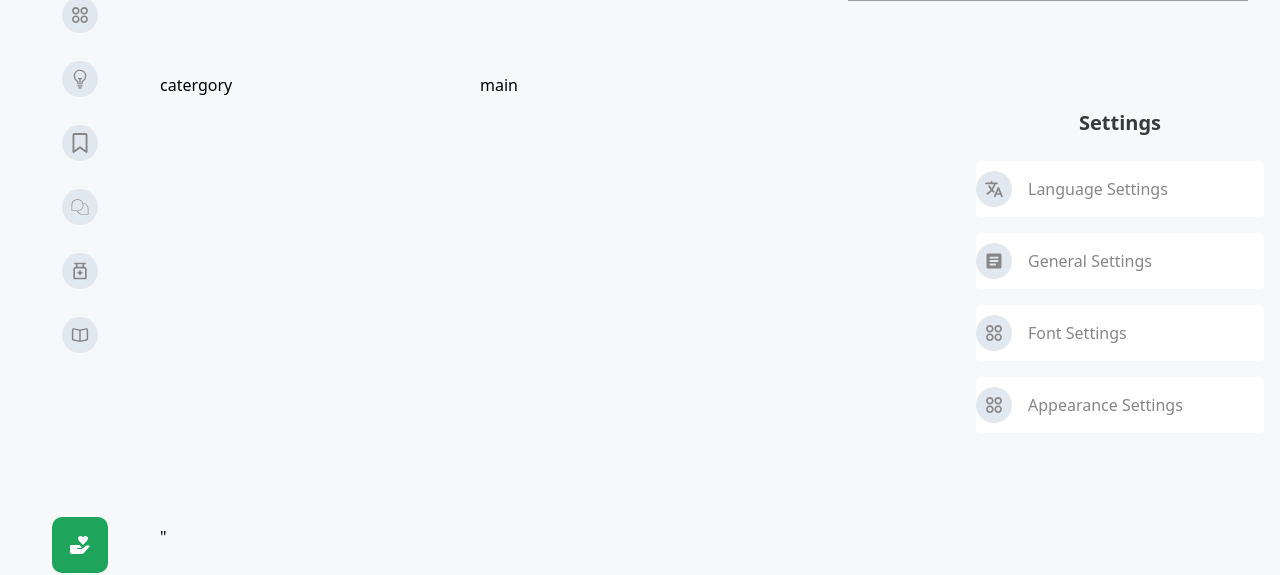
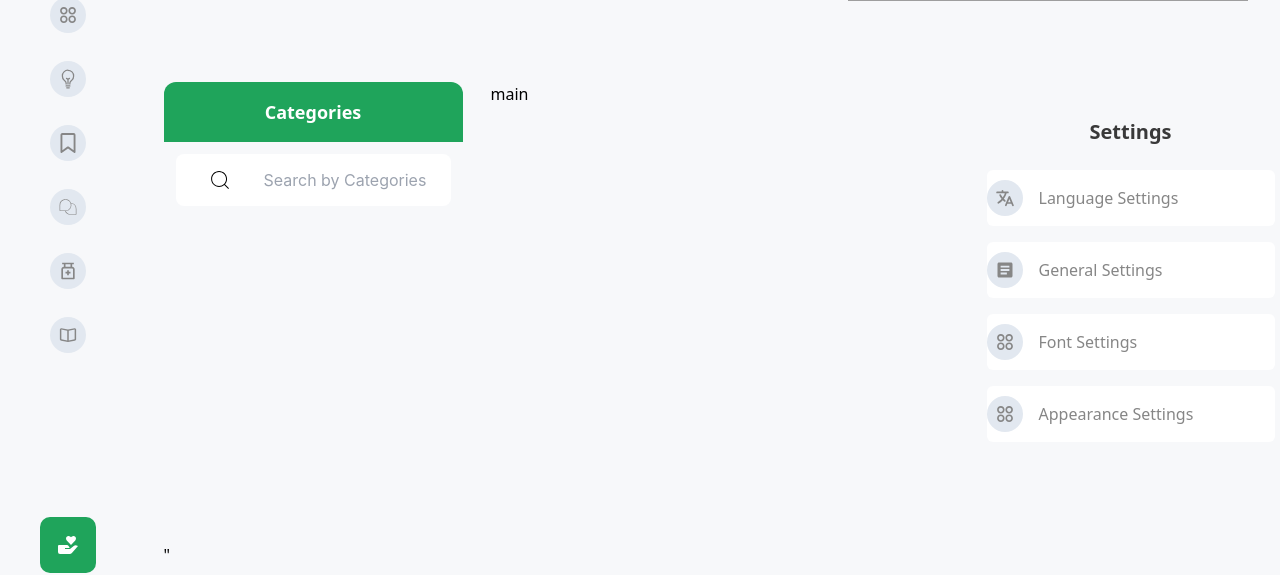
Before and after one commit to Fahim1837/IRD-Assignment, a React (Vite) app: page / in a window 1280 px wide. Shown: the part 315-890 px from the top of the page. Built offline with nearby package versions, Linux system fonts and the light colour scheme; grey boxes are pictures that could not be loaded.

Commit message:
Created Top Button and Search bar of Category

```diff
--- a/src/App.tsx
+++ b/src/App.tsx
@@ -1,3 +1,4 @@
+import Categories from "./components/categories/Categories"
 import NavBar from "./components/navigation/NavBar"
 import Settings from "./components/side bar/Settings"
 import SideBar from "./components/side bar/SideBar"
@@ -5,10 +6,10 @@ import SideBar from "./components/side bar/SideBar"
 function App() {
   	return (
 		<div className="bg-[#F7F8FA]">
-   		<div className="grid grid-cols-8 ">
+   		<div className="grid grid-cols-8 gap-7 ">
 			<div className="row-span-3"><SideBar/></div>
 			<div className="col-span-7 row-span-1 "><NavBar/></div>
-			<div className="col-span-2 ">catergory</div>
+			<div className="col-span-2 "><Categories/></div>
 			<div className="col-span-3 ">main</div>
 			<div className="col-span-2 "><Settings/></div>
 			"
--- /dev/null
+++ b/src/components/categories/Categories.tsx
@@ -0,0 +1,13 @@
+import Search from "./Search"
+import TopButton from "./TopButton"
+
+function Categories() {
+  return (
+    <div>
+        <TopButton/>
+        <Search/>
+    </div>
+  )
+}
+
+export default Categories
--- /dev/null
+++ b/src/components/categories/DuaCard.tsx
@@ -0,0 +1,8 @@
+
+function DuaCard() {
+  return (
+    <div>DuaCard</div>
+  )
+}
+
+export default DuaCard
--- /dev/null
+++ b/src/components/categories/Search.tsx
@@ -0,0 +1,14 @@
+import { CiSearch } from "react-icons/ci"
+
+function Search() {
+  return (
+    <div className="m-3">
+        <div className="flex rounded-lg pl-4 py-1 pr-1 w-full bg-white justify-between gap-4 ">
+               <button className="px-4 py-2.5 rounded-md"><CiSearch size={24}/></button>
+               <input type="text" placeholder="Search by Categories" className="w-full focus:outline-none font-[inter]"/>
+        </div>
+    </div>
+  )
+}
+
+export default Search
--- /dev/null
+++ b/src/components/categories/TopButton.tsx
@@ -0,0 +1,8 @@
+
+function TopButton() {
+  return (
+    <p className="bg-primary text-lg font-semibold text-white text-center py-4 rounded-t-xl ">Categories</p>
+    )
+}
+
+export default TopButton
--- a/tailwind.config.js
+++ b/tailwind.config.js
@@ -6,6 +6,9 @@ export default {
   ],
   theme: {
     extend: {
+      colors: {
+        'primary': '#1FA45B'
+      },
       spacing: {
         '18': '4.5rem'
       },
```
